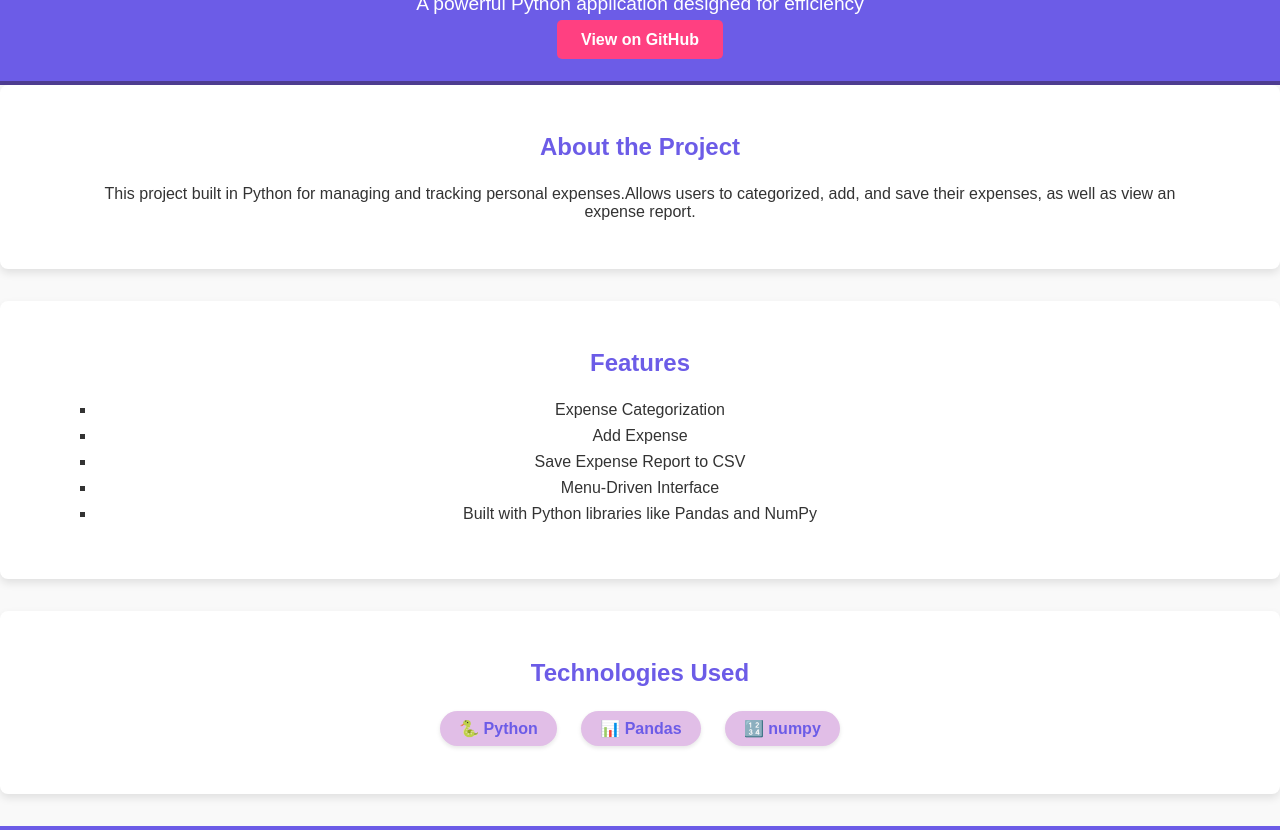
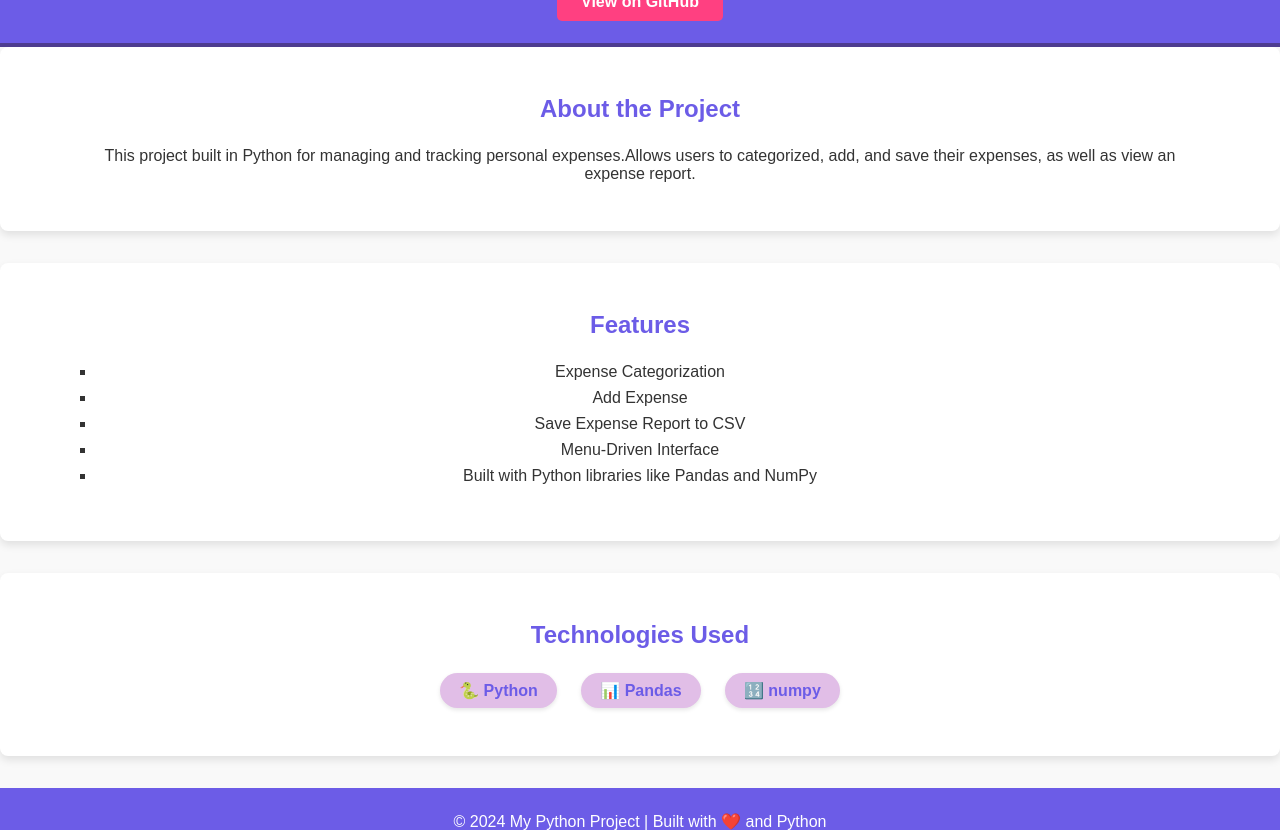
Before and after one commit to DeepaliSonii/Expensetracker, a plain HTML site: page index.html in a window 1280 px wide. Shown: the part 92-922 px from the top of the page. Drawn offline with Linux system fonts and the light colour scheme.

Commit message:
Update index.html

```diff
--- a/index.html
+++ b/index.html
@@ -10,7 +10,6 @@
     <header>
         <div class="container">
             <h1>My Python Project</h1>
-            <p>A powerful Python application designed for efficiency</p>
             <a href="https://github.com/DeepaliSonii/Expensetracker.git" target="_blank" class="github-link">View on GitHub</a>
         </div>
     </header>
```
